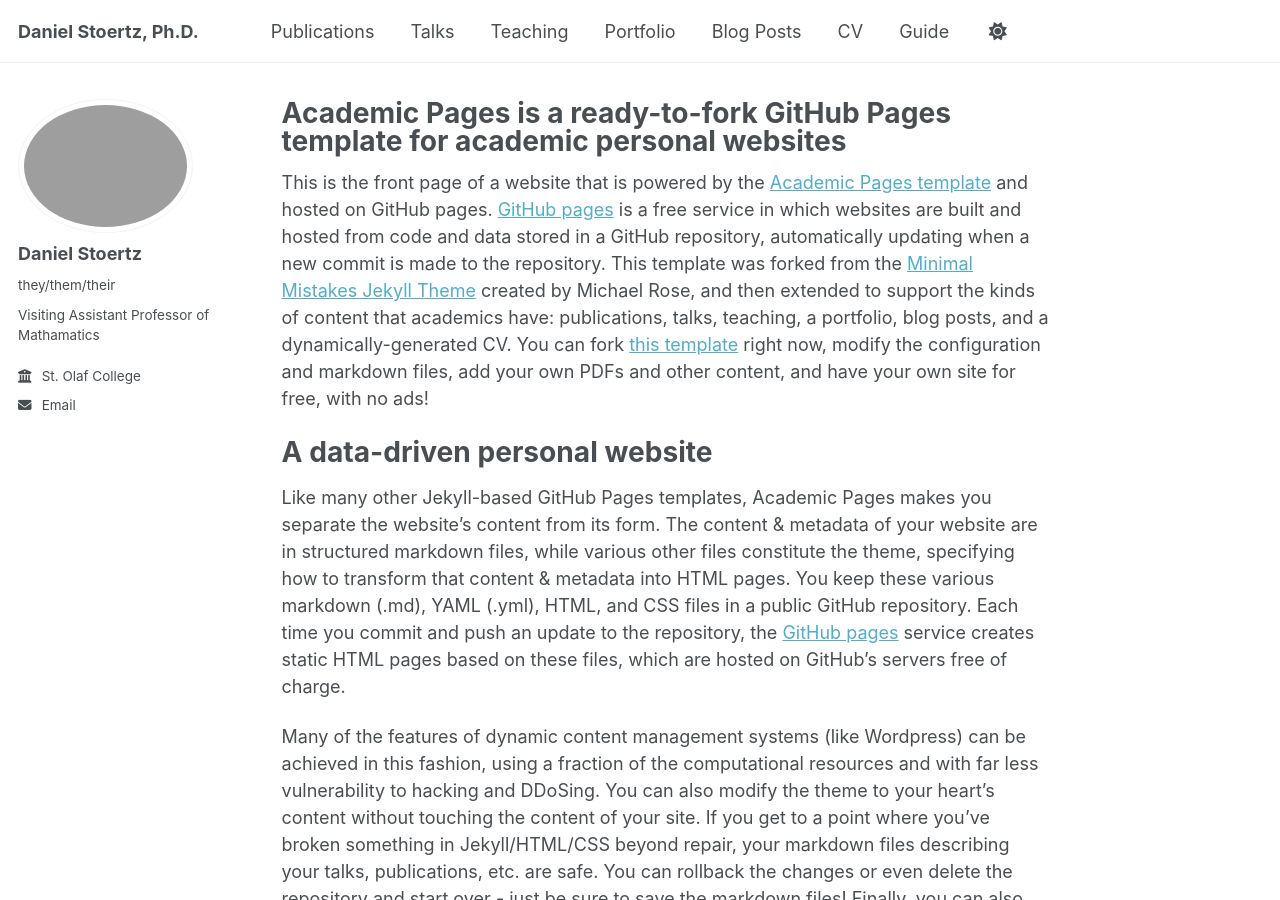
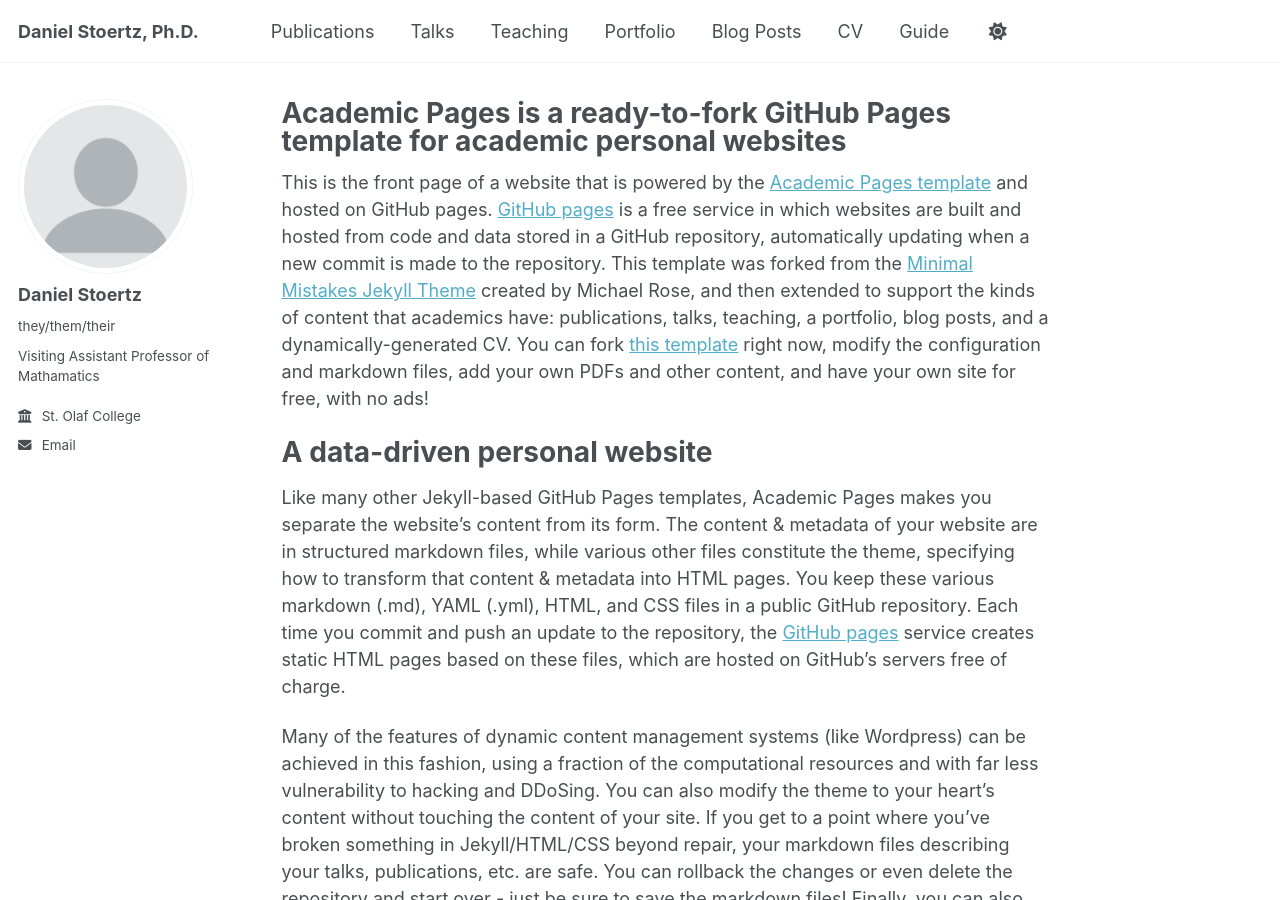
Before and after one commit to dstoertz/academic-page, a Jekyll site: the page built from _pages/about.md, in a window 1280 px wide and 900 px high. Built offline with Jekyll 4.4.1, drawn with Linux system fonts in a browser that asks for light colours.

Commit message:
Update _config.yml

```diff
--- a/_config.yml
+++ b/_config.yml
@@ -22,7 +22,7 @@ repository               : #"academicpages/academicpages.github.io"
 #               Additional customization can be done by editing /_includes/author-profile.html
 author:
   # Biographic information
-  avatar           : "Headshot.jpg"
+  avatar           : "profile.png"
   name             : "Daniel Stoertz"
   pronouns         : "they/them/their" # example: "she/her"
   bio              : "Visiting Assistant Professor of Mathamatics"
```
